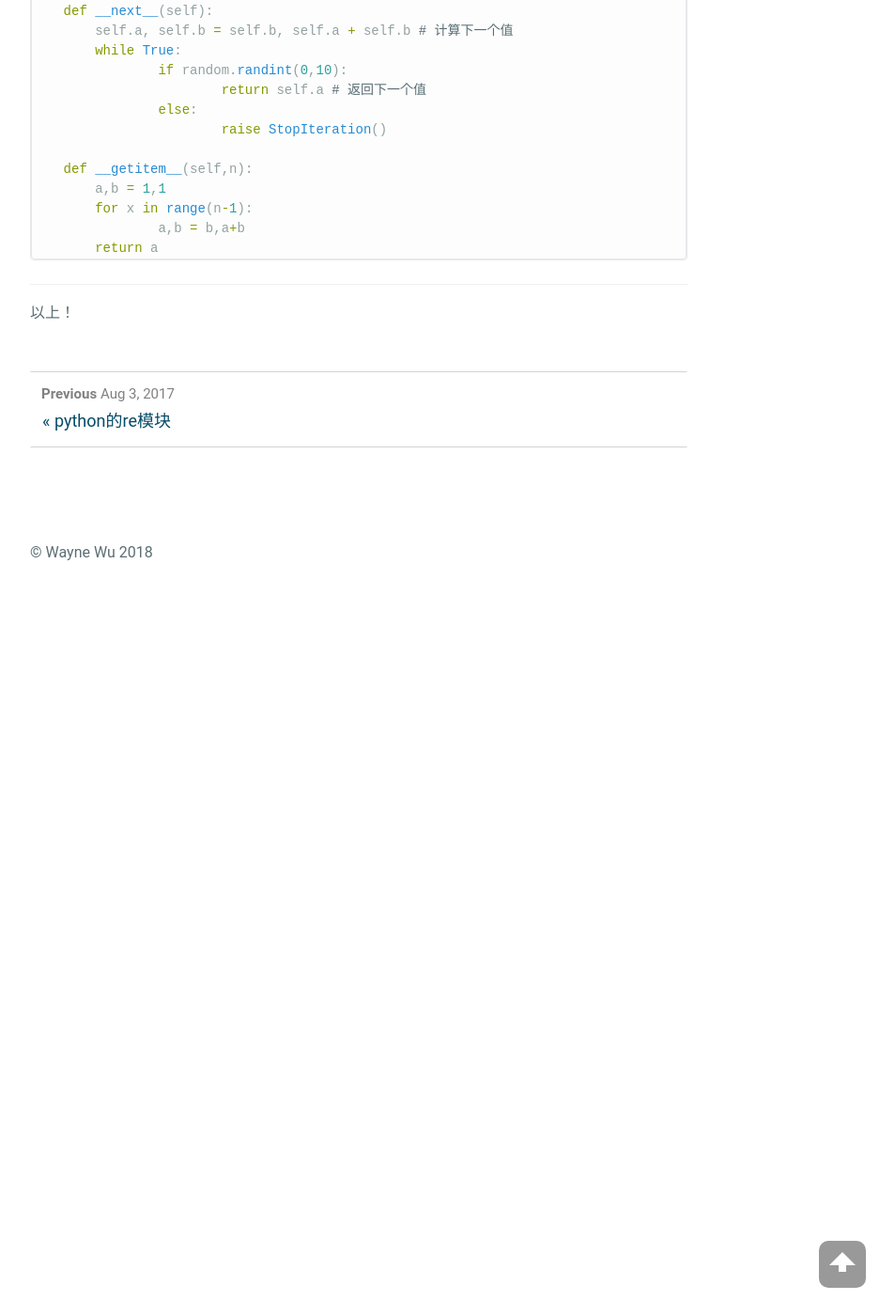
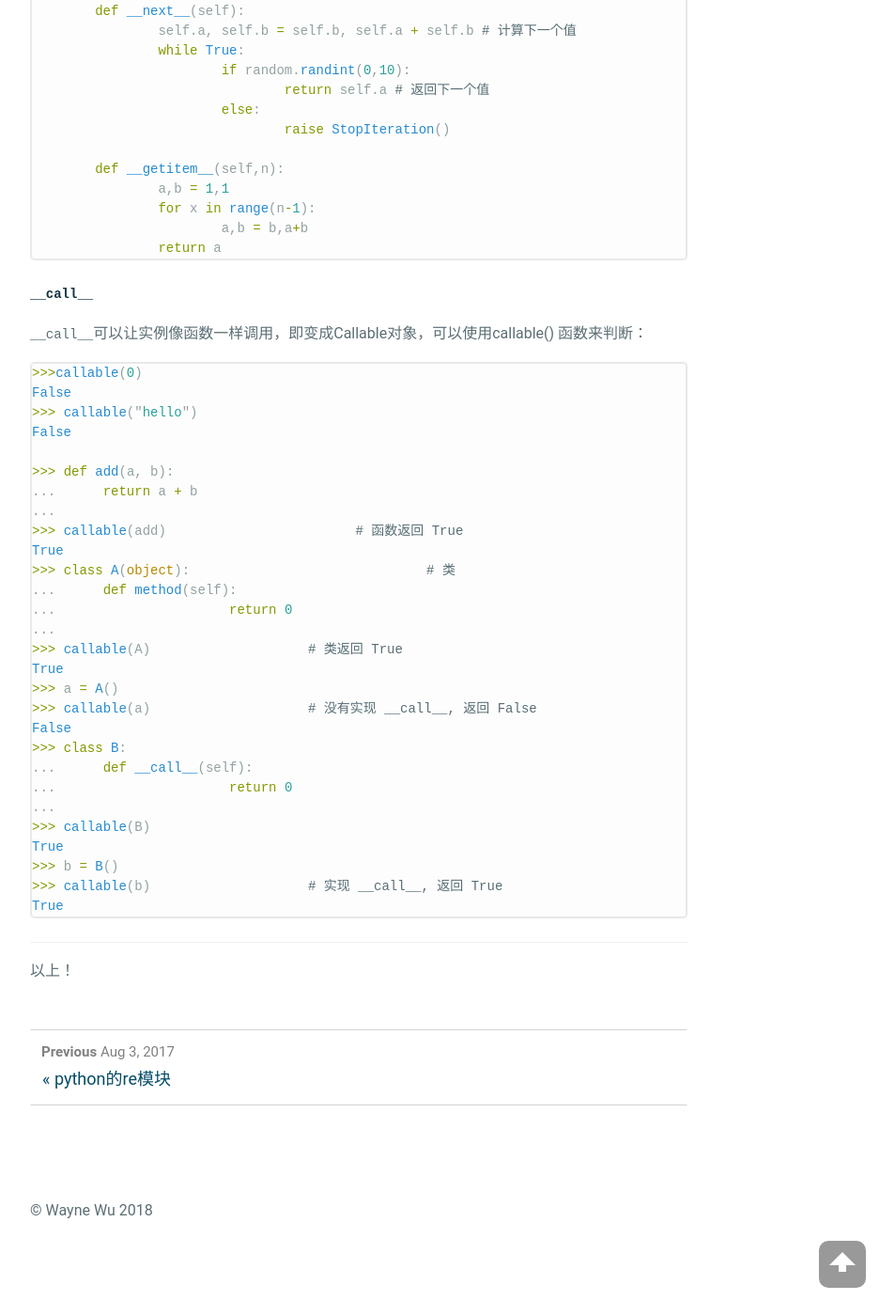
Before and after one commit to wuwayne/wuwayne.github.io, a Jekyll site: the page built from _posts/2017-12-12-python定制类.md, in a window 1280 px wide and 1400 px high, scrolled down 3891 px. Shown: the whole window at 94% size, without its empty margins (258-1211 px from the left). Built offline with Jekyll 4.4.1, drawn with Linux system fonts in a browser that asks for light colours.

Commit message:
edit post

```diff
--- a/_posts/2017-12-12-python定制类.md
+++ b/_posts/2017-12-12-python定制类.md
@@ -24,19 +24,19 @@ tags:   python class 魔法方法
 
 ~~~python
 class A(object):
-    _dict = dict()
+	_dict = dict()
 
-    def __new__(cls):
-        if 'key' in A._dict:
-            print "EXISTS"
-            return A._dict['key']
-        else:
-            print "NEW"
-            return object.__new__(cls)
+	def __new__(cls):
+		if 'key' in A._dict:
+			print "EXISTS"
+			return A._dict['key']
+		else:
+			print "NEW"
+			return object.__new__(cls)
 
-    def __init__(self):
-        print "INIT"
-        A._dict['key'] = self
+	def __init__(self):
+		print "INIT"
+		A._dict['key'] = self
 ~~~
 
 ### `__init__`
@@ -46,12 +46,12 @@ class A(object):
 ~~~python
 class Student(object):
 
-    def __init__(self, name, score):
-        self.__name = name
-        self.__score = score
+	def __init__(self, name, score):
+		self.__name = name
+		self.__score = score
 
-    def print_score(self):
-        print('%s: %s' % (self.__name, self.__score))
+	def print_score(self):
+		print('%s: %s' % (self.__name, self.__score))
 ~~~
 
 ### `__slots__`
@@ -62,7 +62,7 @@ class Student(object):
 
 ~~~python
 class Star(object):
-    __slots__ = ('name', 'age')
+	__slots__ = ('name', 'age')
 
 >>> s = Student() # 创建新的实例
 >>> s.name = 'T-MAC' # 绑定属性'name'
@@ -140,19 +140,19 @@ class Star(object):
 
 ~~~python
 class Fib(object):
-    def __init__(self):
-        self.a, self.b = 0, 1 # 初始化两个计数器a，b
+	def __init__(self):
+		self.a, self.b = 0, 1 # 初始化两个计数器a，b
 
-    def __iter__(self):
-        return self # 实例本身就是迭代对象，故返回自己
+	def __iter__(self):
+		return self # 实例本身就是迭代对象，故返回自己
 
-    def __next__(self):
-        self.a, self.b = self.b, self.a + self.b # 计算下一个值
-        while True:
-            if random.randint(0,10):
-        	return self.a # 返回下一个值
-            else:
-        	raise StopIteration()
+	def __next__(self):
+		self.a, self.b = self.b, self.a + self.b # 计算下一个值
+		while True:
+			if random.randint(0,10):
+				return self.a # 返回下一个值
+			else:
+				raise StopIteration()
 ~~~
 
 ### `__getitem__`
@@ -161,25 +161,60 @@ class Fib(object):
 
 ~~~python
 class Fib(object):
-    def __init__(self):
-        self.a, self.b = 0, 1 # 初始化两个计数器a，b
+	def __init__(self):
+		self.a, self.b = 0, 1 # 初始化两个计数器a，b
 
-    def __iter__(self):
-        return self # 实例本身就是迭代对象，故返回自己
+	def __iter__(self):
+		return self # 实例本身就是迭代对象，故返回自己
 
-    def __next__(self):
-        self.a, self.b = self.b, self.a + self.b # 计算下一个值
-        while True:
-        	if random.randint(0,10):
-        		return self.a # 返回下一个值
-        	else:
-        		raise StopIteration()
+	def __next__(self):
+		self.a, self.b = self.b, self.a + self.b # 计算下一个值
+		while True:
+			if random.randint(0,10):
+				return self.a # 返回下一个值
+			else:
+				raise StopIteration()
 
-    def __getitem__(self,n):
-    	a,b = 1,1
-    	for x in range(n-1):
-    		a,b = b,a+b
-    	return a
+	def __getitem__(self,n):
+		a,b = 1,1
+		for x in range(n-1):
+			a,b = b,a+b
+		return a
+~~~
+
+### `__call__`
+
+`__call__`可以让实例像函数一样调用，即变成Callable对象，可以使用callable() 函数来判断：
+
+~~~python
+>>>callable(0)
+False
+>>> callable("hello")
+False
+
+>>> def add(a, b):
+...	 return a + b
+...
+>>> callable(add)			 # 函数返回 True
+True
+>>> class A(object):				  # 类
+...	 def method(self):
+...			 return 0
+...
+>>> callable(A)			   # 类返回 True
+True
+>>> a = A()
+>>> callable(a)			   # 没有实现 __call__, 返回 False
+False
+>>> class B:
+...	 def __call__(self):
+...			 return 0
+...
+>>> callable(B)
+True
+>>> b = B()
+>>> callable(b)			   # 实现 __call__, 返回 True
+True
 ~~~
 
 ----
```
